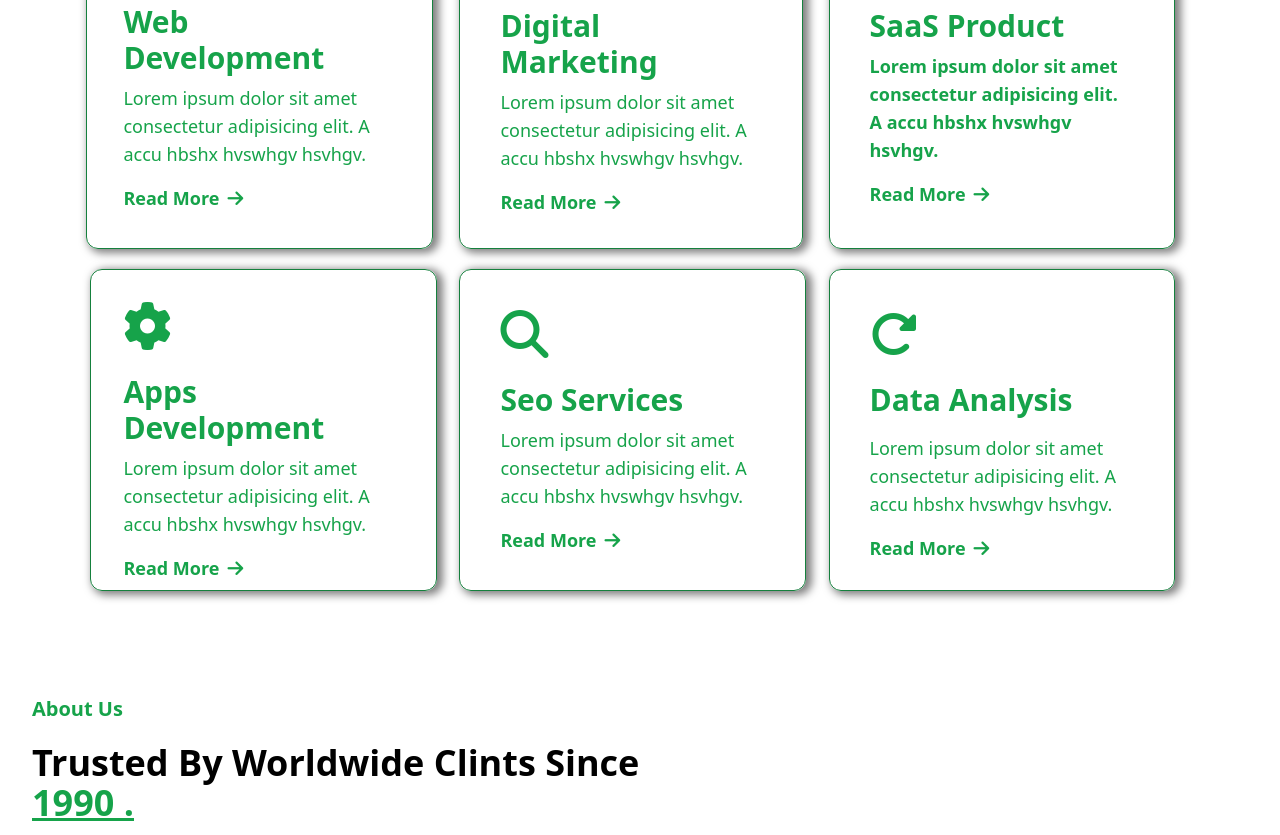
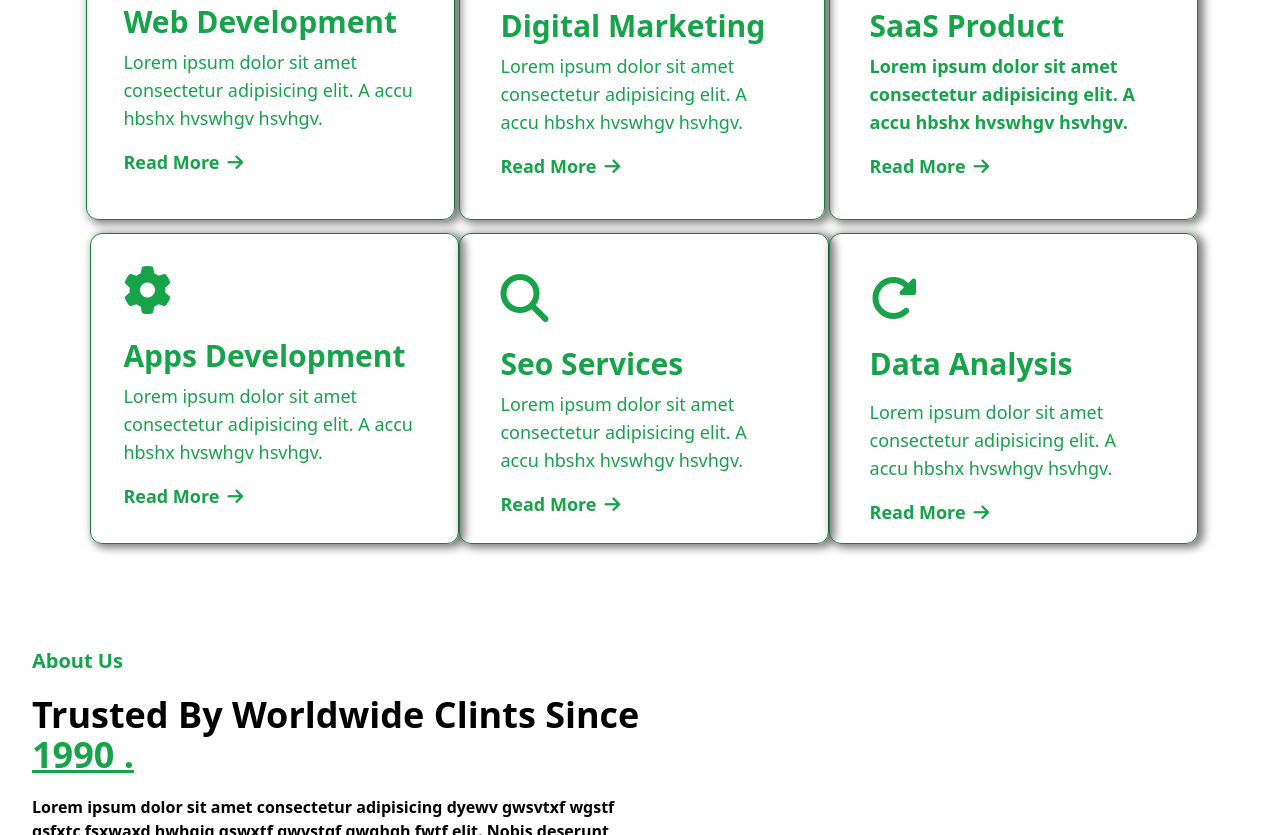
Before and after one commit to BasharatAliKing/kashifProject, a plain HTML site: page index.html in a window 1280 px wide. Shown: the part 1101-1936 px from the top of the page. Drawn offline with nearby package versions, Linux system fonts and the light colour scheme.

Commit message:
edit readme and add new.md

```diff
--- a/index.html
+++ b/index.html
@@ -71,7 +71,7 @@
                         class="Techmax font-sarif lg:px-10 lg:py-2 md:py-3 px-5 py-1 lg:text-xl text-lg border border-green-600  text-white bg-green-600 hover:bg-white hover:text-black duration-700">Start
                         Now</button>
                 </div>
-                <div class="lg:hidden md:hidden w-[200%] px-4 py-6">
+                <div class="lg:hidden md:hidden w-[200%] px-4 py-6"data-tilt data-tilt-glare>
                     <img src="15.png" alt="">
                 </div>
             </div>
@@ -104,7 +104,7 @@
         </div>
         <div
             class=" mx-auto grid  lg:grid-cols-3 md:grid-cols-2 grid-cols-1 lg:space-x-1 md:space-x-2 p-4 lg:px-20 md:px-10 lg:w-[99%]  md:w-[90%]   ">
-            <div class="pages border border-green-700 p-9 w-[94%] lg:mt-20 md:mt-16 mt-10 text-green-600 h-[90%] lg:h-[80%] hover:bg-[#009933] hover:text-white rounded-xl "
+            <div class="pages border border-green-700 p-9 w-[100%] lg:mt-20 md:mt-16 mt-10 text-green-600 h-[90%] lg:h-[80%] hover:bg-[#009933] hover:text-white rounded-xl "
                 data-aos="fade-up">
                 <i class="fa-solid fa-code lg:text-5xl text-3xl "></i>
                 <h1 class=" lg:text-3xl md:text-2xl text-base  font-semibold   mt-6">Web Development</h1>
@@ -116,7 +116,7 @@
                 </div>
             </div>
             <div>
-                <div class="  pages border border-green-700 p-10 w-[94%] lg:mt-20 md:mt-16 mt-4 text-green-600 h-[90%] lg:h-[80%] hover:bg-[#009933] hover:text-white  duration-500 rounded-xl"
+                <div class="  pages border border-green-700 p-10 w-[100%] lg:mt-20 md:mt-16 mt-8 text-green-600 h-[90%] lg:h-[80%] hover:bg-[#009933] hover:text-white  duration-500 rounded-xl"
                     data-aos="fade-up">
                     <i class="fa-sharp fa-solid fa-globe font-bold lg:text-5xl md:text-3xl text-3xl"></i>
                     <h1 class="lg:text-3xl md:text-2xl text-lg font-semibold  mt-6">Digital Marketing</h1>
@@ -129,7 +129,7 @@
                     </div>
                 </div>
             </div>
-            <div class="pages border border-green-700 p-10 w-[94%] lg:mt-20 md:mt-16 mt-4 text-green-600 h-[90%] lg:h-[80%] hover:bg-green-600 hover:text-white  duration-500 rounded-xl"
+            <div class="pages border border-green-700 p-10 w-[100%] lg:mt-20 md:mt-16 mt-4 text-green-600 h-[90%] lg:h-[80%] hover:bg-green-600 hover:text-white  duration-500 rounded-xl"
                 data-aos="fade-up">
                 <i class="fa-brands fa-product-hunt font-bold lg:text-5xl md:text-4xl text-3xl"></i>
                 <h1 class="lg:text-3xl md:text-2xl text-lg font-semibold  mt-6">SaaS Product</h1>
@@ -140,7 +140,7 @@
                             class="fa-solid fa-arrow-right ml-2"></i></button>
                 </div>
             </div>
-            <div class="pages border border-green-700 lg:mt-3 md:mt-16 mt-4 p-8 w-[94%] text-green-600 lg:h-[90%] h-[90%] hover:bg-[#009933] hover:text-white  duration-500 rounded-xl"
+            <div class="pages border border-green-700 lg:mt-3 md:mt-16 mt-4 p-8 w-[100%] text-green-600 lg:h-[90%] h-[90%] hover:bg-[#009933] hover:text-white  duration-500 rounded-xl"
                 data-aos="fade-up">
                 <i class="fa-solid fa-gear font-bold lg:text-5xl md-text-4xl text-2xl"></i>
                 <h1 class="lg:text-3xl text-lg md:text-2xl  font-semibold  mt-6">Apps Development</h1>
@@ -152,7 +152,7 @@
                             class="fa-solid fa-arrow-right ml-2"></i></button>
                 </div>
             </div>
-            <div class="pages border border-green-700 lg:mt-3 md:mt-16 mt-2 p-10 w-[94%] text-green-600  lg:h-[90%] h-[90%] hover:bg-[#009933] hover:text-white  duration-500 rounded-xl"
+            <div class="pages border border-green-700 lg:mt-3 md:mt-16 mt-2 p-10 w-[100%] text-green-600  lg:h-[90%] h-[90%] hover:bg-[#009933] hover:text-white  duration-500 rounded-xl"
                 data-aos="fade-up">
                 <i class="fa-solid fa-magnifying-glass font-bold lg:text-5xl md:text-4xl text-2xl"></i>
                 <h1 class="lg:text-3xl text-lg md:text-2xl font-semibold mt-6">Seo Services</h1>
@@ -163,7 +163,7 @@
                             class="fa-solid fa-arrow-right ml-2"></i></button>
                 </div>
             </div>
-            <div class="pages border border-green-700 lg:mt-3 md:mt-16 mt-2 p-10 w-[94%] text-green-600  lg:h-[90%] h-[90%] hover:bg-[#009933] hover:text-white  duration-500 rounded-xl"
+            <div class="pages border border-green-700 lg:mt-3 md:mt-16 mt-2 p-10 w-[100%] text-green-600  lg:h-[90%] h-[90%] hover:bg-[#009933] hover:text-white  duration-500 rounded-xl"
                 data-aos="fade-up">
                 <i class="fa-solid fa-rotate-right font-bold lg:text-5xl md:text-4xl text-2xl"></i>
                 <h1 class="lg:text-3xl md:text-3xl text-lg font-semibold  mt-6">Data Analysis</h1>
```
